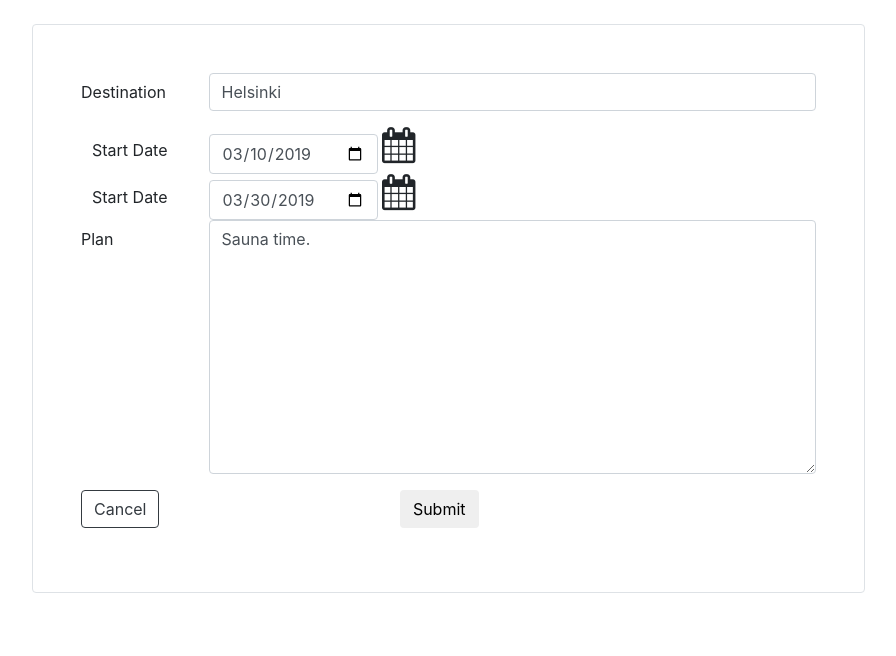
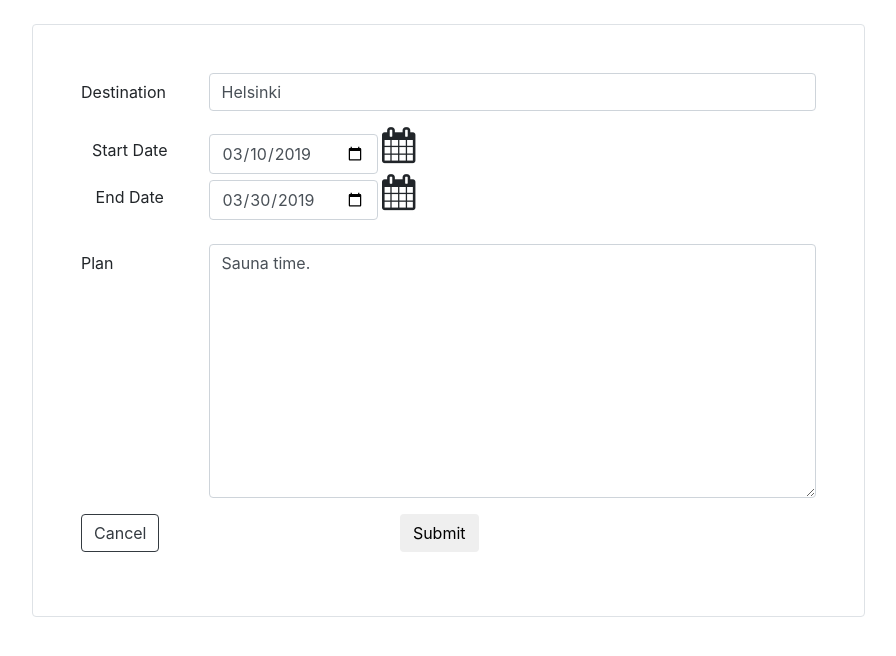
Before and after one commit to ivancarrascoq/Trip-Buddy, a Django app: page /trips/edit/2 in a window 1280 px wide. Shown: the part 82-738 px from the top of the page, without its empty margins (7-903 px from the left). Run offline with Django 3.2, Linux system fonts and the light colour scheme; a user stored in the database is signed in; data comes from the database, SQL or seed files in the repository; both versions use the stored data as it was after the commit; some libraries are stand-ins or nearby versions.

Commit message:
validation dates when create a Trips and, debug = false

```diff
--- a/TripBuddy/settings.py
+++ b/TripBuddy/settings.py
@@ -23,7 +23,8 @@ BASE_DIR = os.path.dirname(os.path.dirname(os.path.abspath(__file__)))
 SECRET_KEY = 'zu6p54v2x6*jefco7hh@3l(^f!$yl6461o0tmr$-99j-#xv80o'
 
 # SECURITY WARNING: don't run with debug turned on in production!
-DEBUG = True
+#DEBUG = True
+DEBUG = False
 
 ALLOWED_HOSTS = ['*']
 
--- a/main_app/forms.py
+++ b/main_app/forms.py
@@ -30,13 +30,13 @@ class newTrip(forms.Form):
     def clean_start_date(self):
         start_date = self.cleaned_data['start_date']
         if start_date <= datetime.now().date():
-            raise forms.ValidationError('Start Date must be greater than today')
+            raise forms.ValidationError('Start Date must take place in the future')
         return start_date
 
     def clean_end_date(self):
         end_date = self.cleaned_data['end_date']
         if end_date <= datetime.now().date():
-            raise forms.ValidationError('End Date must be greater than today')
+            raise forms.ValidationError('End Date must take place in the future')
         return end_date
 
 #    def clean(self):
@@ -71,13 +71,13 @@ class editTrip(forms.ModelForm):
     def clean_start_date(self):
         start_date = self.cleaned_data['start_date']
         if start_date <= datetime.now().date():
-            raise forms.ValidationError('Start Date must be greater than today')
+            raise forms.ValidationError('Start Date must take place in the future')
         return start_date
 
     def clean_end_date(self):
         end_date = self.cleaned_data['end_date']
         if end_date <= datetime.now().date():
-            raise forms.ValidationError('End Date must be greater than today')
+            raise forms.ValidationError('End Date must take place in the future')
         return end_date
 
 class SignupForm(forms.Form):
--- a/main_app/templates/edit.html
+++ b/main_app/templates/edit.html
@@ -2,6 +2,15 @@
 
 
 {% block content %}
+{% if form.errors %}
+    {{ form.destination.errors }}
+    {{ form.start_date.errors }}
+    {{ form.end_date.errors }}
+    {{ form.plan.errors }}
+{% endif %}
+{% if msg2 %}
+    <ul class="errorlist"><li>{{ msg2 }}</li></ul>
+{% endif %}
 
     <div class="col-md-8 col-xs-8 col-sm-8 form-group border rounded p-5 m-4 h-100" >
         <form method="POST" action="{% url 'post_edit' id %}">
@@ -23,12 +32,13 @@
             </div>
 
             <div class="form-inline row">
-                <label for="inputlast2" class="col-sm-2 col-form-label">Start Date</label>
+                <label for="inputlast2" class="col-sm-2 col-form-label">End Date</label>
                 <div class="col-sm-10">{{ form.end_date }}
                     <!--input type="date" class="form-control" id="inputlast2" name="end_date"-->
                     <i class="fa fa-calendar" style="font-size:36px"></i>
                 </div>
             </div>
+            <br/>
 
             <div class="form-group row">
                 <label for="inputPlan" class="col-sm-2 col-form-label">Plan</label>
--- a/main_app/templates/new.html
+++ b/main_app/templates/new.html
@@ -9,7 +9,9 @@
     {{ form.end_date.errors }}
     {{ form.plan.errors }}
 {% endif %}
-
+{% if msg2 %}
+    <ul class="errorlist"><li>{{ msg2 }}</li></ul>
+{% endif %}
     <div class="col-md-8 col-xs-8 col-sm-8 form-group border rounded p-5 m-4 h-100" >
         <form method="POST" action="{% url 'post_trip' %}">
             {% csrf_token %}
--- a/main_app/views.py
+++ b/main_app/views.py
@@ -131,14 +131,24 @@ def post_trip(request):
     form = newTrip(request.POST)
     if form.is_valid():
         print('valid')
-        trip = Trip(owner= request.user,
-            destination= form.cleaned_data['destination'],
-            plan= form.cleaned_data['plan'],
-            start_date = form.cleaned_data['start_date'],
-            end_date = form.cleaned_data['end_date']
-        )
-        trip.save()
-        return redirect('dashboard')
+        start_date = form.cleaned_data['start_date']
+        end_date = form.cleaned_data['end_date']
+        if start_date < end_date:
+            trip = Trip(owner= request.user,
+                destination= form.cleaned_data['destination'],
+                plan= form.cleaned_data['plan'],
+                start_date = form.cleaned_data['start_date'],
+                end_date = form.cleaned_data['end_date']
+            )
+            trip.save()
+            return redirect('dashboard')
+        else:
+            username = request.user.first_name
+            msg = "Hello " + username.title() + "! Create a trip!"
+            msg2 = "Are you attempting to time travel? (End Date must be after Start Date)"
+            #form = newTrip()
+            context = {'message': msg, 'form': form, 'msg2':msg2 }
+            return render(request,'new.html', context)
     else:
         username = request.user.first_name
         msg = "Hello " + username.title() + "! Create a trip!"
@@ -172,6 +182,9 @@ def post_edit(request, id):
     #print(my_trip.id)
     form = editTrip(request.POST)#, instance = my_trip)
     if form.is_valid():
+        start_date = form.cleaned_data['start_date']
+        end_date = form.cleaned_data['end_date']
+        #if start_date < end_date:
         trip = Trip.objects.get(id = id)
         trip.destination= form.cleaned_data['destination']
         trip.plan= form.cleaned_data['plan']
@@ -179,6 +192,15 @@ def post_edit(request, id):
         trip.end_date = form.cleaned_data['end_date']
         trip.save()
     return redirect('dashboard')
+    #    else:
+    #        username = request.user.first_name
+    #        msg = "Hello " + username.title() + "! Create a trip!"
+    #        msg2 = "Are you attempting to time travel?"
+    #        #form = newTrip()
+    #        context = {'message': msg, 'form': form, 'msg2':msg2 }
+    #        return render(request,'edit.html'+str(id), context)
+    #return render(request, url + 'trips/edit/'+ str(id))
+    #return redirect('post_edit')
     #else:
         #username = request.user.first_name
         #msg = "Hello " + username.title() +"! Let's edit your trip!"
```
Also changed, not shown: db.sqlite3.
